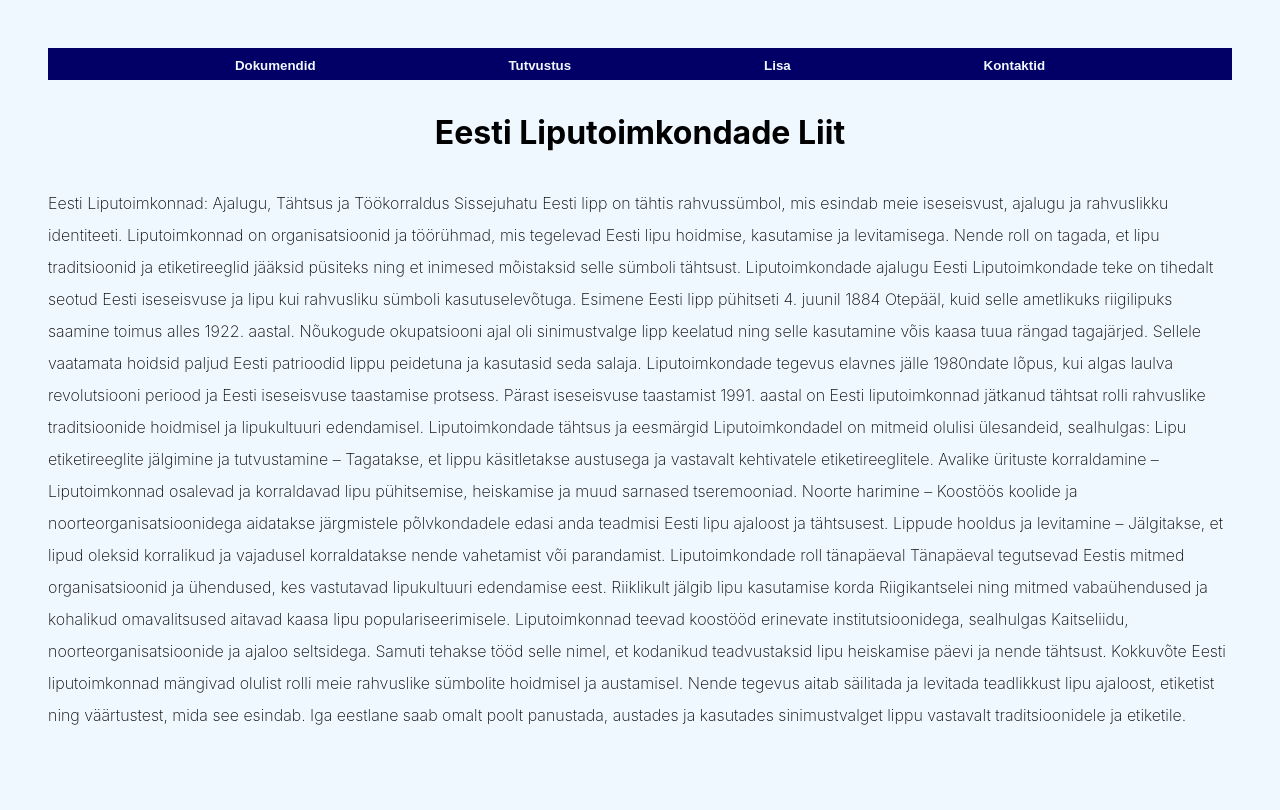
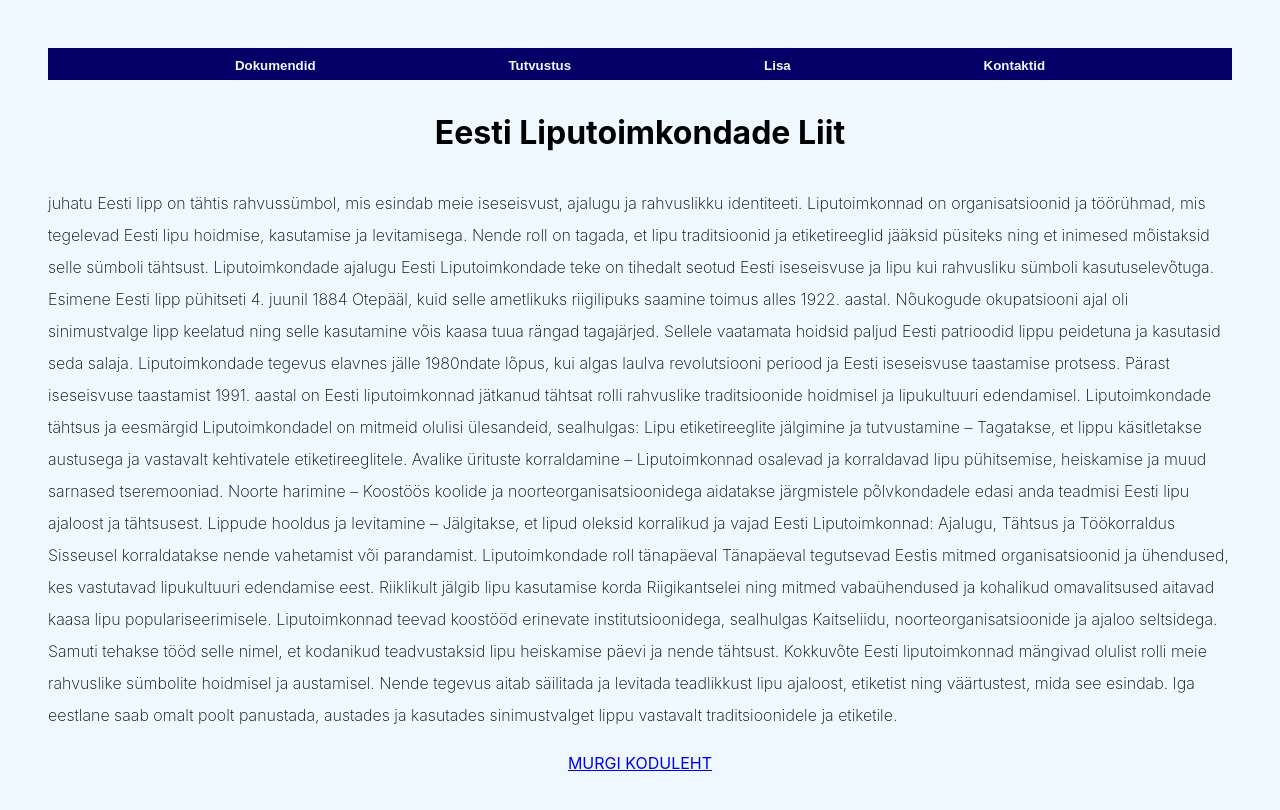
Before and after one commit to originaldreamer/ell.ee, a React (Vite) app: page / in a window 1280 px wide. Shown: the top 810 px of the page. Built offline with nearby package versions, Linux system fonts and the light colour scheme.

Commit message:
mingi kiri

```diff
--- a/src/App.jsx
+++ b/src/App.jsx
@@ -31,8 +31,7 @@ function App() {
         <h1>Eesti Liputoimkondade Liit</h1>
         <div className = "text">
           <p>
-          Eesti Liputoimkonnad: Ajalugu, Tähtsus ja Töökorraldus
-Sissejuhatu
+       juhatu
 Eesti lipp on tähtis rahvussümbol, mis esindab meie iseseisvust, ajalugu ja rahvuslikku identiteeti. Liputoimkonnad on organisatsioonid ja töörühmad, mis tegelevad Eesti lipu hoidmise, kasutamise ja levitamisega. Nende roll on tagada, et lipu traditsioonid ja etiketireeglid jääksid püsiteks ning et inimesed mõistaksid selle sümboli tähtsust.
 Liputoimkondade ajalugu Eesti
 Liputoimkondade teke on tihedalt seotud Eesti iseseisvuse ja lipu kui rahvusliku sümboli kasutuselevõtuga. Esimene Eesti lipp pühitseti 4. juunil 1884 Otepääl, kuid selle ametlikuks riigilipuks saamine toimus alles 1922. aastal.
@@ -49,7 +48,8 @@ Avalike ürituste korraldamine – Liputoimkonnad osalevad ja korraldavad lipu p
 
 Noorte harimine – Koostöös koolide ja noorteorganisatsioonidega aidatakse järgmistele põlvkondadele edasi anda teadmisi Eesti lipu ajaloost ja tähtsusest.
 
-Lippude hooldus ja levitamine – Jälgitakse, et lipud oleksid korralikud ja vajadusel korraldatakse nende vahetamist või parandamist.
+Lippude hooldus ja levitamine – Jälgitakse, et lipud oleksid korralikud ja vajad   Eesti Liputoimkonnad: Ajalugu, Tähtsus ja Töökorraldus
+Sisseusel korraldatakse nende vahetamist või parandamist.
 
 Liputoimkondade roll tänapäeval
 
@@ -66,7 +66,9 @@ Eesti liputoimkonnad mängivad olulist rolli meie rahvuslike sümbolite hoidmise
       <section></section>
       <article></article>
       <aside></aside>
-      <footer></footer>
+      <footer>
+      <a href="https://www.murg.ee/">MURGI KODULEHT</a>
+      </footer>
     </body>
     </>
   )
--- a/src/index.css
+++ b/src/index.css
@@ -20,7 +20,7 @@ nav ul{
   list-style: none;
   padding: 0;
   margin: 0;
-  height: 2%;
+  height: 5%;
   background-color: #020066;
 }
 
```
